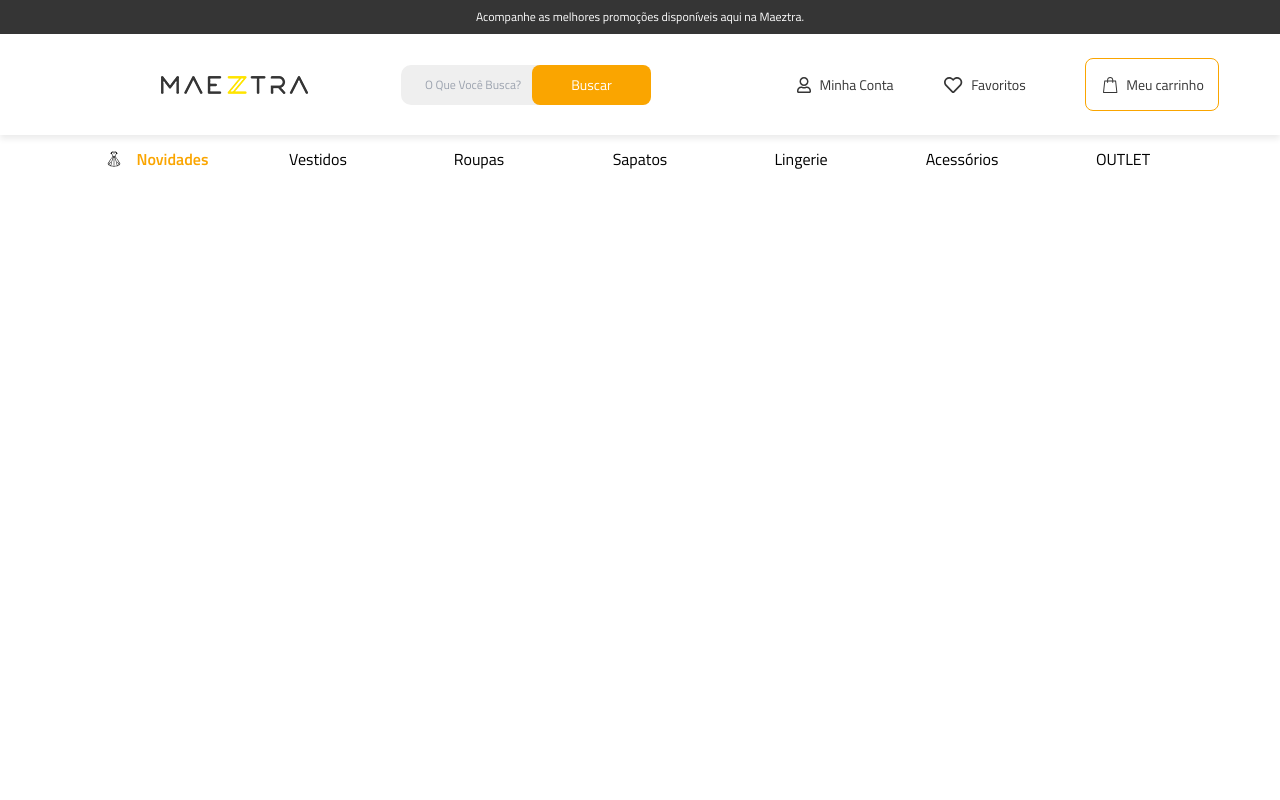
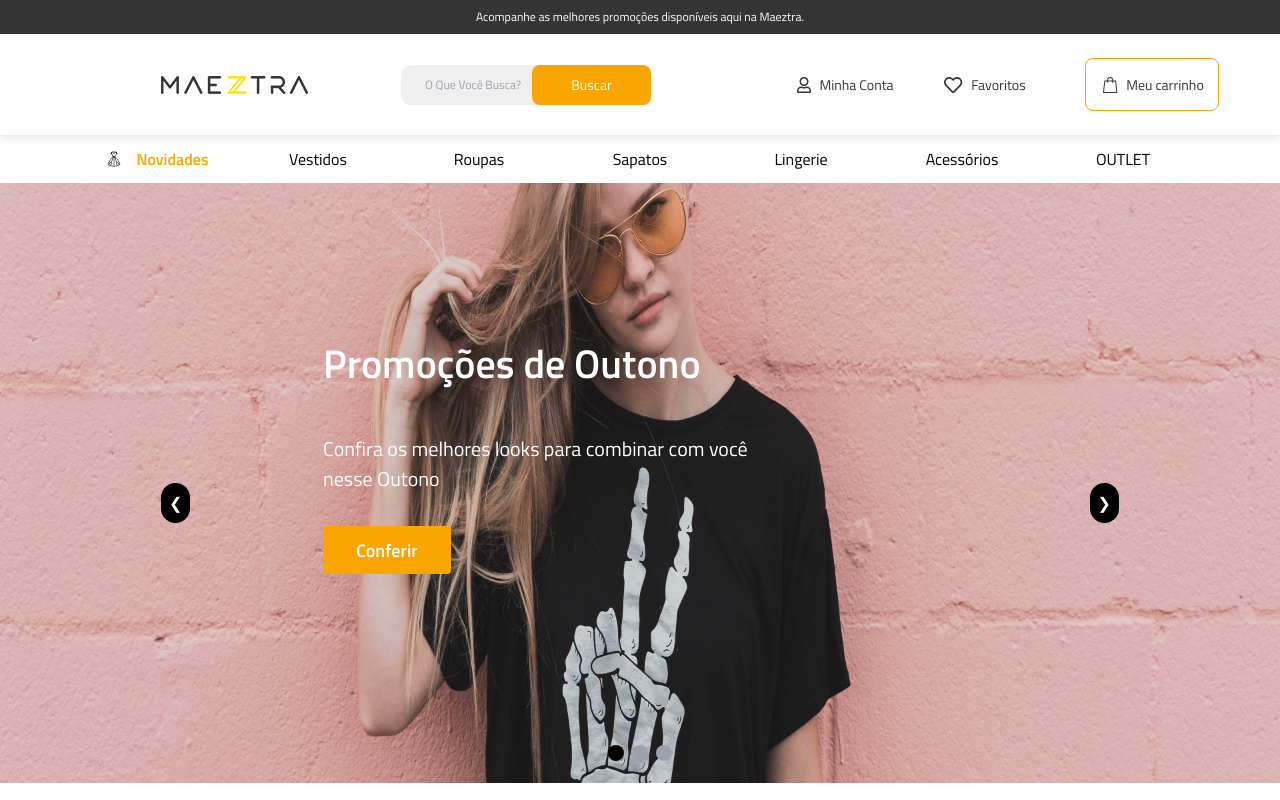
Before and after one commit to Buzelli/layout-maeztra, a React (Vite) app: page / in a window 1280 px wide. Built offline with nearby package versions, Linux system fonts and the light colour scheme.

Commit message:
adicionando slider banner principal

```diff
--- a/src/App.tsx
+++ b/src/App.tsx
@@ -1,5 +1,7 @@
 import './App.css'
 import Header from "./components/Header";
+import BannerPrincipal from "./components/BannerPrincipal"
+
 
 function App() {
 
@@ -7,7 +9,8 @@ function App() {
     <>
       <div className="font-titillium">
         <Header/>
-        </div>
+        <BannerPrincipal/>
+      </div>
     </>
   )
 }
--- /dev/null
+++ b/src/components/BannerPrincipal/index.tsx
@@ -0,0 +1,130 @@
+import React, { useState, useEffect } from "react";
+import Icons from "../Icons/icons";
+
+type Banner = {
+  imageDesk: string;
+  imageMob: string;
+  alt: string;
+  title: string;
+  description: string;
+};
+
+const BannerPrincipal: React.FC = () => {
+  const [currentSlide, setCurrentSlide] = useState<number>(0);
+  const [isMobile, setIsMobile] = useState<boolean>(false);
+
+  const banners: Banner[] = [
+    {
+      imageDesk: Icons.mainBanner,
+      imageMob: Icons.mainBannerMob,
+      alt: "Banner 1",
+      title: "Promoções de Outono",
+      description: "Confira os melhores looks para combinar com você nesse Outono",
+    },
+    {
+      imageDesk: Icons.mainBanner,
+      imageMob: Icons.mainBannerMob,
+      alt: "Banner 2",
+      title: "Promoções de Outono",
+      description: "Confira os melhores looks para combinar com você nesse Outono",
+    },
+    {
+      imageDesk: Icons.mainBanner,
+      imageMob: Icons.mainBannerMob,
+      alt: "Banner 3",
+      title: "Promoções de Outono",
+      description: "Confira os melhores looks para combinar com você nesse Outono",
+    },
+  ];
+
+  useEffect(() => {
+    const handleResize = () => {
+      setIsMobile(window.innerWidth <= 768);
+    };
+
+    handleResize();
+    window.addEventListener("resize", handleResize);
+
+    return () => {
+      window.removeEventListener("resize", handleResize);
+    };
+  }, []);
+
+  const nextSlide = () => {
+    setCurrentSlide((prevSlide) =>
+      prevSlide === banners.length - 1 ? 0 : prevSlide + 1
+    );
+  };
+
+  const prevSlide = () => {
+    setCurrentSlide((prevSlide) =>
+      prevSlide === 0 ? banners.length - 1 : prevSlide - 1
+    );
+  };
+
+  const goToSlide = (index: number) => {
+    setCurrentSlide(index);
+  };
+
+  return (
+    <div className={`relative w-full overflow-hidden ${isMobile ? 'h-[360px]' : 'h-[600px]'}`}>
+      {banners.map((banner, index) => (
+        <div
+          key={index}
+          className={`absolute top-0 left-0 w-full transition-opacity duration-500 ${
+            index === currentSlide ? "opacity-100" : "opacity-0"
+          }`}
+        >
+          <img
+            src={isMobile ? banner.imageMob : banner.imageDesk}
+            alt={banner.alt}
+            className={`w-full ${isMobile ? 'h-[360px]' : 'h-[600px]'}`}
+          />
+          <div className="pl-[63px] absolute z-10 top-[50%] lg:top-[151px] lg:left-[323px] translate-y-[-50%] lg:transform-none lg:p-0">
+            <h1 className="max-w-[223px] text-[#fff] font-[700] text-[30px] mb-[24px] lg:max-w-[471px] lg:text-[40px] lg:mb-[40px]">
+            {banner.title}
+            </h1>
+            <p className="max-w-[239px] text-[#fff] font-[400] text-[14px] mb-[16px] lg:max-w-[467px] lg:text-[20px] lg:mb-[32px]">
+            {banner.description}
+            </p>
+            <a
+              href="#"
+              className="text-[#fff] font-[700] text-[14px] lg:text-[18px] rounded-[4px] bg-[#FAA500] w-[76px] h-[28px] lg:w-[128px] lg:h-[48px] flex justify-center items-center"
+            >
+              Conferir
+            </a>
+          </div>
+        </div>
+      ))}
+
+      <div className="absolute top-1/2 transform -translate-y-1/2 w-full">
+        <button
+          onClick={prevSlide}
+          className="bg-black text-white p-2 rounded-full left-0 absolute ml-[28px] lg:ml-[161px]"
+        >
+          &#10094;
+        </button>
+        <button
+          onClick={nextSlide}
+          className="bg-black text-white p-2 rounded-full right-0 absolute mr-[28px] lg:mr-[161px]"
+        >
+          &#10095;
+        </button>
+      </div>
+
+      <div className="absolute bottom-4 left-1/2 transform -translate-x-1/2">
+        {banners.map((_, index) => (
+          <button
+            key={index}
+            onClick={() => goToSlide(index)}
+            className={`w-4 h-4 rounded-full mx-1 ${
+              index === currentSlide ? "bg-black" : "bg-gray-400"
+            }`}
+          />
+        ))}
+      </div>
+    </div>
+  );
+};
+
+export default BannerPrincipal;
```
